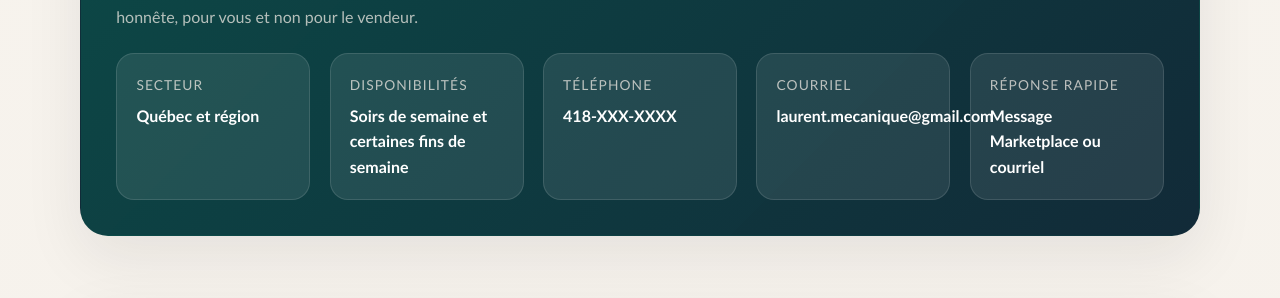
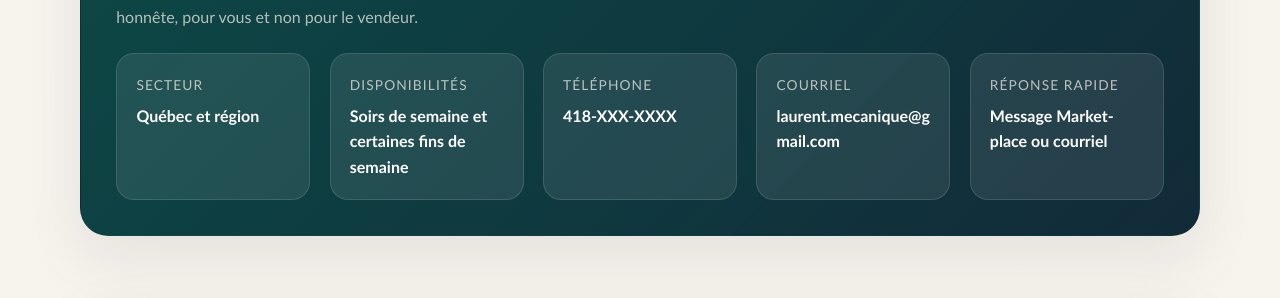
Before and after one commit to Laudurobinet/Site-web-MecaChek, a Jekyll site: the page built from index.html, in a window 1280 px wide. Shown: the part 3322-3620 px from the top of the page. Built offline with Jekyll 4.4.1, drawn with Linux system fonts in a browser that asks for light colours.

Commit message:
Site MecaChek bon V2

```diff
--- a/_site_dev/assets/css/style.css
+++ b/_site_dev/assets/css/style.css
@@ -438,6 +438,7 @@ section {
 
 .contact-card {
   min-height: 100%;
+  min-width: 0;
   padding: 1.2rem;
   background: rgba(255, 255, 255, 0.09);
   border-color: rgba(255, 255, 255, 0.12);
@@ -452,6 +453,9 @@ section {
 .contact-value {
   margin-top: 0.45rem;
   font-weight: 700;
+  overflow-wrap: anywhere;
+  word-break: break-word;
+  hyphens: auto;
 }
 
 footer {
--- a/_site_dev/feed.xml
+++ b/_site_dev/feed.xml
@@ -1 +1 @@
-<?xml version="1.0" encoding="utf-8"?><feed xmlns="http://www.w3.org/2005/Atom" xml:lang="fr"><generator uri="https://jekyllrb.com/" version="4.3.4">Jekyll</generator><link href="/Site-web-MecaChek/feed.xml" rel="self" type="application/atom+xml" /><link href="/Site-web-MecaChek/" rel="alternate" type="text/html" hreflang="fr" /><updated>2026-03-26T21:48:03-04:00</updated><id>/Site-web-MecaChek/feed.xml</id><title type="html">MecaChek - Inspection mécanique Mobile</title><subtitle>Inspection mécanique mobile pré-achat avec rapport PDF sur place à Québec et dans la région</subtitle></feed>
+<?xml version="1.0" encoding="utf-8"?><feed xmlns="http://www.w3.org/2005/Atom" xml:lang="fr"><generator uri="https://jekyllrb.com/" version="4.3.4">Jekyll</generator><link href="/Site-web-MecaChek/feed.xml" rel="self" type="application/atom+xml" /><link href="/Site-web-MecaChek/" rel="alternate" type="text/html" hreflang="fr" /><updated>2026-03-26T22:00:50-04:00</updated><id>/Site-web-MecaChek/feed.xml</id><title type="html">MecaChek - Inspection mécanique Mobile</title><subtitle>Inspection mécanique mobile pré-achat avec rapport PDF sur place à Québec et dans la région</subtitle></feed>
--- a/assets/css/style.css
+++ b/assets/css/style.css
@@ -438,6 +438,7 @@ section {
 
 .contact-card {
   min-height: 100%;
+  min-width: 0;
   padding: 1.2rem;
   background: rgba(255, 255, 255, 0.09);
   border-color: rgba(255, 255, 255, 0.12);
@@ -452,6 +453,9 @@ section {
 .contact-value {
   margin-top: 0.45rem;
   font-weight: 700;
+  overflow-wrap: anywhere;
+  word-break: break-word;
+  hyphens: auto;
 }
 
 footer {
```
